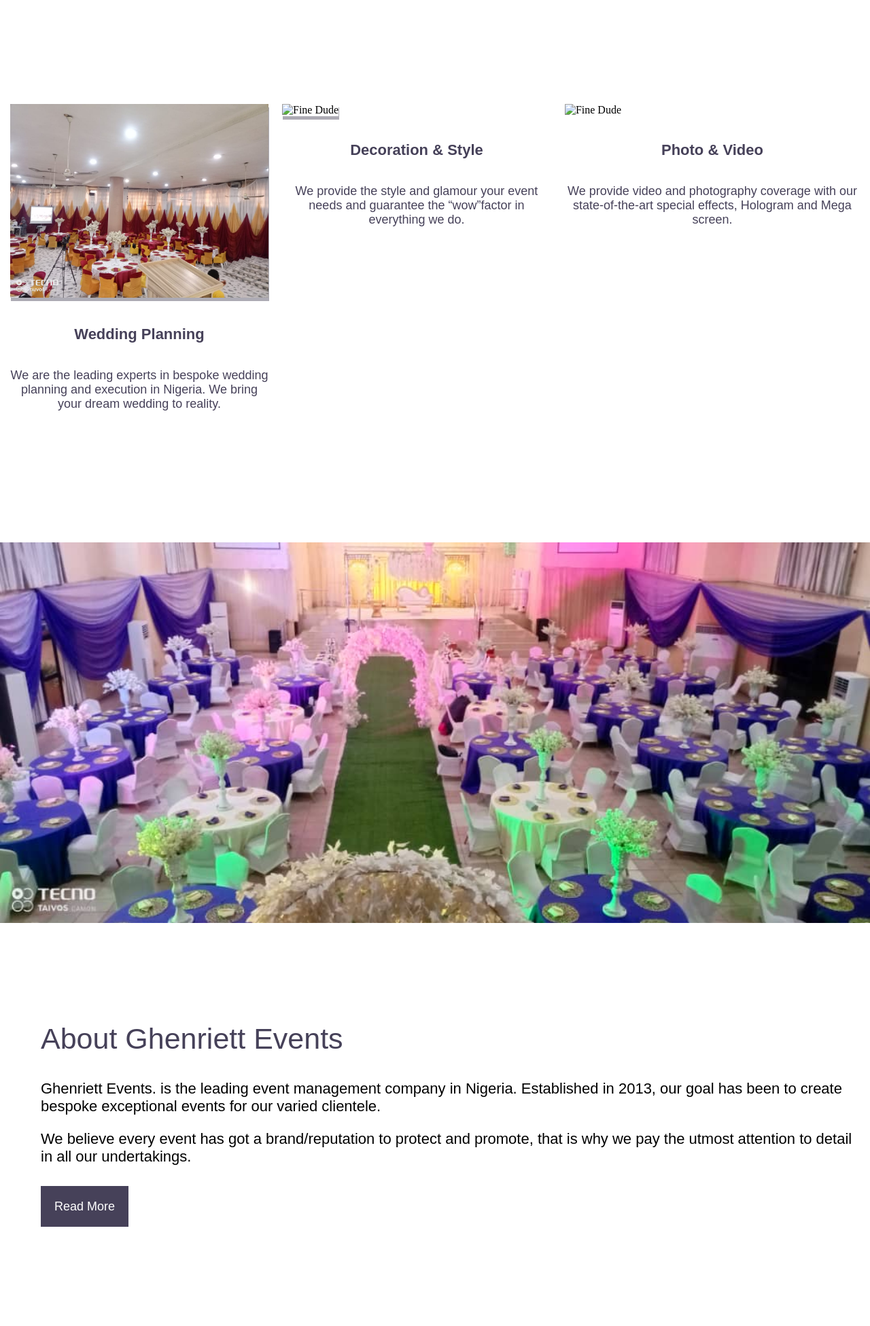
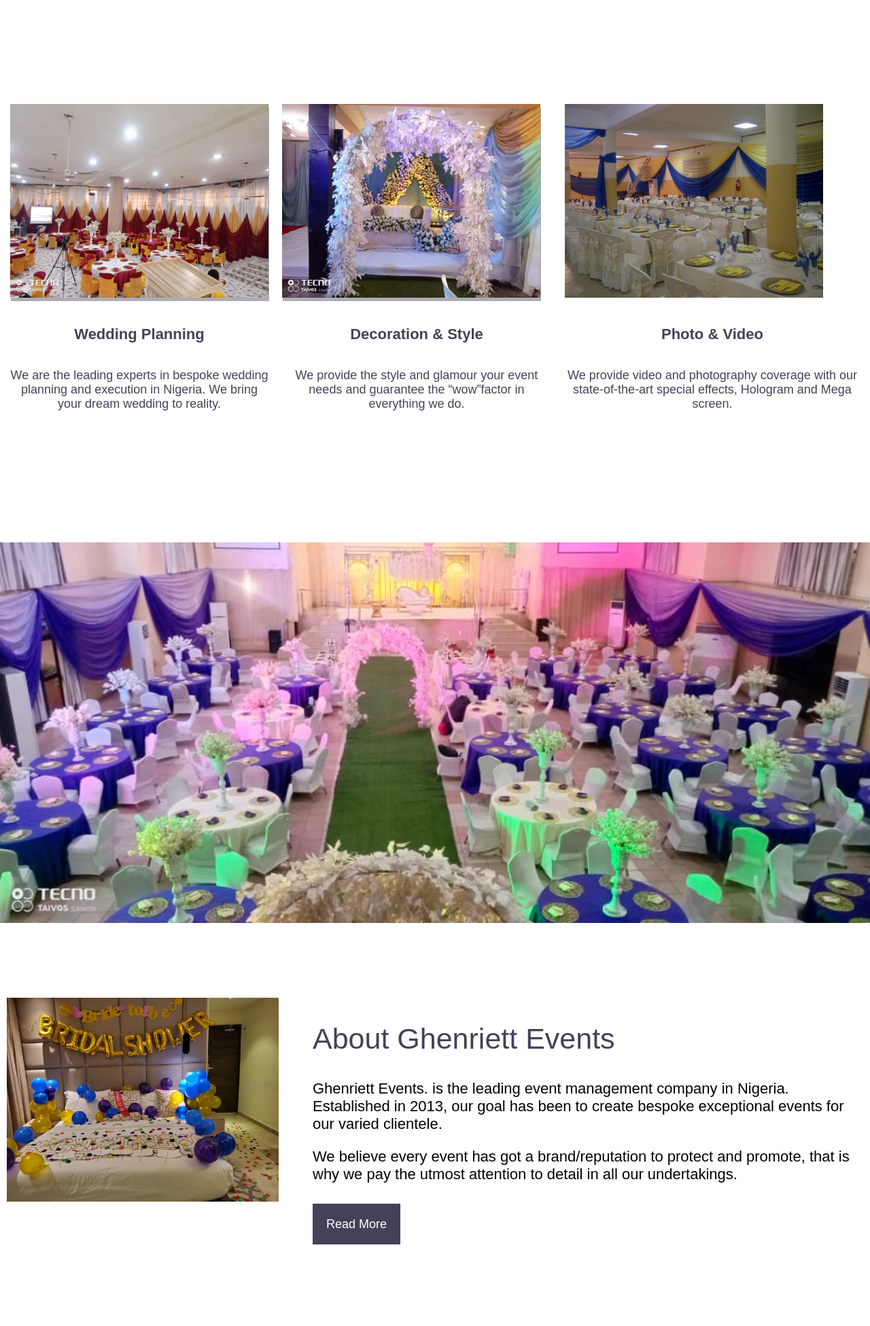
Before and after one commit to JASPER-GREEN/Gh-hosting, a plain HTML site: page index.html in a window 1280 px wide. Shown: the part 953-2904 px from the top of the page at 68% size. Drawn offline with nearby package versions, Linux system fonts and the light colour scheme; some icons are missing.

Commit message:
Update index.html

```diff
--- a/index.html
+++ b/index.html
@@ -85,7 +85,7 @@
 
           <div class="col-12 col-md-6 col-lg-4">
             <div class="card h-100">
-                <img src="../Image/Image8.jpeg" alt="Fine Dude" class="card-img-top" style="   box-shadow: 1px 5px 0px 0px #adabb4;">
+                <img src="./Image/Image8.jpeg" alt="Fine Dude" class="card-img-top" style="   box-shadow: 1px 5px 0px 0px #adabb4;">
                 <div class="card-body text-center">
                     <h5 class="card-title">Wedding Planning</h5>
                     <p class="card-text">
@@ -99,7 +99,7 @@
 
               <div class="col-12 col-md-6 col-lg-4">
                   <div class="card h-100">
-                      <img src="../Ghenriett E/Image/Image5.jpeg" alt="Fine Dude" class="card-img-top" style="   box-shadow: 1px 5px 0px 0px #adabb4;">
+                      <img src="./Image/Image5.jpeg" alt="Fine Dude" class="card-img-top" style="   box-shadow: 1px 5px 0px 0px #adabb4;">
                       <div class="card-body text-center">
                           <h5 class="card-title">Decoration & Style</h5>
                           <p class="card-text">
@@ -112,7 +112,7 @@
 
               <div class="col-12 col-md-6 col-lg-4">
                   <div class="card h-100">
-                      <img src="../Ghenriett E/Image/Image3.jpeg" alt="Fine Dude" class="card-img-top">
+                      <img src="./Image/Image3.jpeg" alt="Fine Dude" class="card-img-top">
                       <div class="card-body text-center">
                           <h5 class="card-title">Photo & Video</h5>
                           <p class="card-text">
@@ -145,7 +145,7 @@
 <!-- about -->
 <div class="about">
   <div class="about-img">
-    <img src="/Ghenriett E/Image/Image9.jpeg" alt="">
+    <img src="./Image/Image9.jpeg" alt="">
   </div>
   <div class="about-info">
     <h2>About Ghenriett Events</h2>
```
